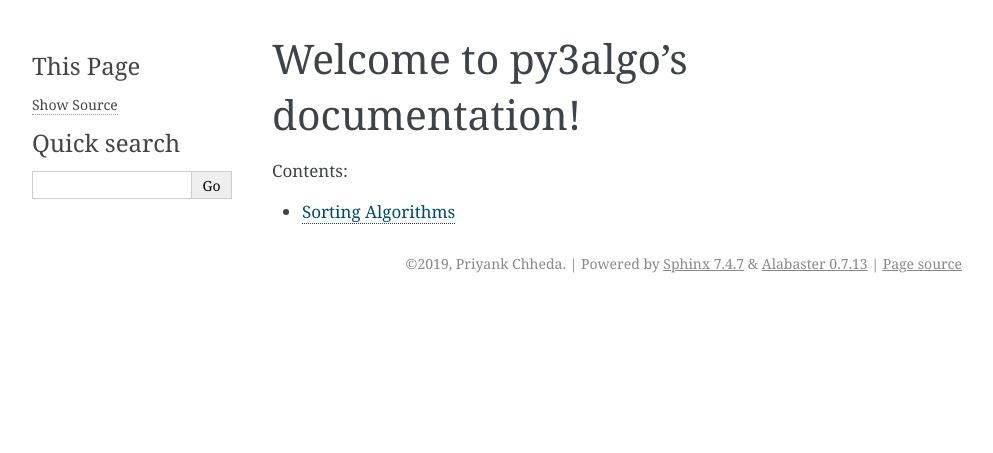
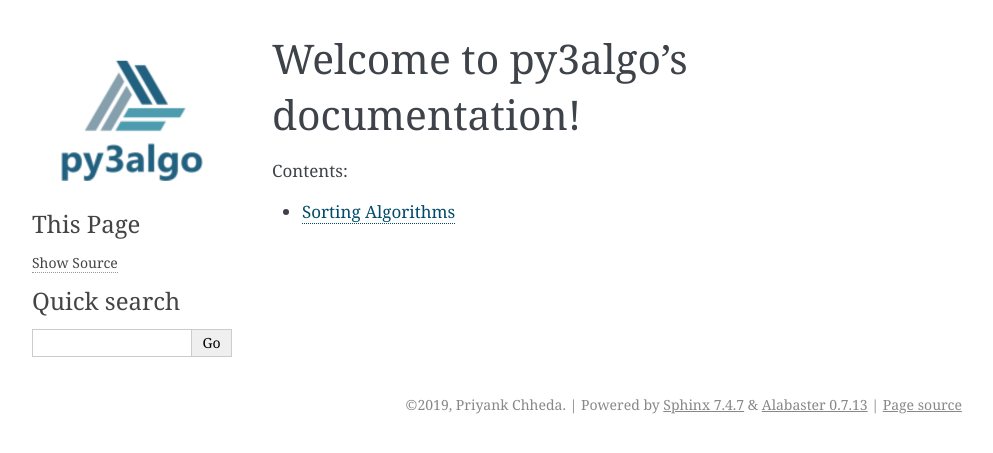
Before and after one commit to priyankchheda/emoji-search, a Sphinx documentation site: the page built from docs/index.rst, in a window 1280 px wide. Shown: the top 453 px of the page, without its empty margins (148-1141 px from the left). Built offline with Sphinx 7.4.7, drawn with Linux system fonts in a browser that asks for light colours.

Commit message:
add logo in docs

```diff
--- a/docs/conf.py
+++ b/docs/conf.py
@@ -49,3 +49,6 @@ html_theme = 'alabaster'
 # relative to this directory. They are copied after the builtin static files,
 # so a file named "default.css" will overwrite the builtin "default.css".
 html_static_path = ['_static']
+
+# HTML Logo
+html_logo = "_static/py3algo-logo.png"
```
Also changed, not shown: docs/_static/py3algo-logo.png (added).
